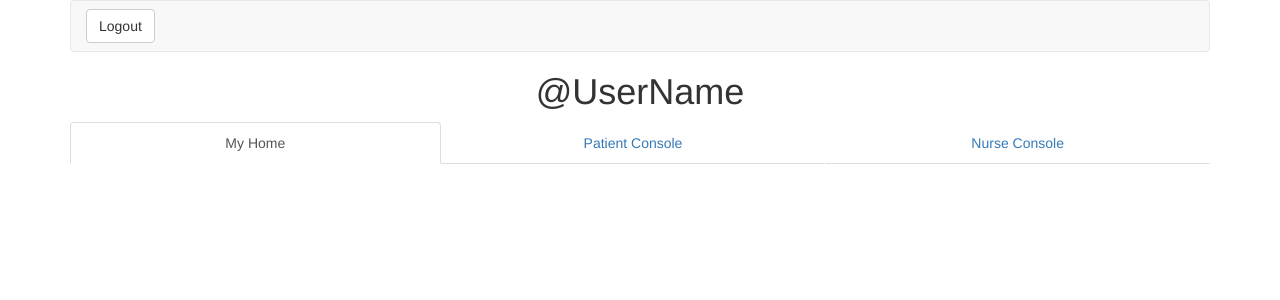
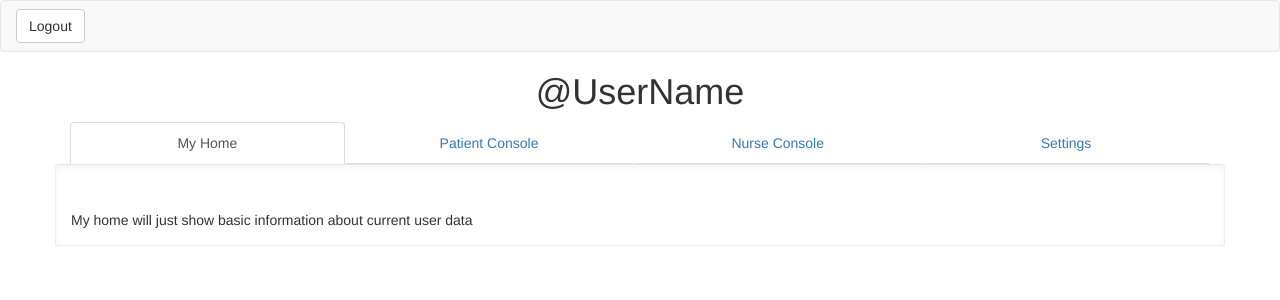
Before and after one commit to ece492g1/smart-bandage-web, a PHP site: page /adminhome.php in a window 1280 px wide. Shown: the top 300 px of the page. Run offline with PHP 8.4, Linux system fonts and the light colour scheme; the visitor is signed in with stand-in values (Sample User, id 1).

Commit message:
Minor layout changes

```diff
--- a/adminhome.php
+++ b/adminhome.php
@@ -20,6 +20,7 @@
 
     <!-- Bootstrap core CSS -->
     <link href="/dist/css/bootstrap.min.css" rel="stylesheet">
+		<link href="/dist/custom/css/sb.css" rel="stylesheet">
 
 
     <!-- Custom styles for this template -->
@@ -33,25 +34,29 @@
       <script src="https://oss.maxcdn.com/respond/1.4.2/respond.min.js"></script>
     <![endif]-->
   </head>
-  <div class=container>
+
   <body>
+
 		<?php
 		include('include/navbar.php');
 		?>
     <h1 class="text-center">@UserName</h1>
+		<div class="container">
     <ul class="nav nav-tabs nav-justified">
       <li role="presentation" class="active"><a data-toggle="tab" href="#myhome">My Home</a></li>
       <li role="presentation"><a data-toggle="tab" href="#patientConsole">Patient Console</a></li>
       <li role="presentation"><a data-toggle="tab" href="#nurseConsole">Nurse Console</a></li>
+			<li role="presentation"><a data-toggle="tab" href="#settings">Settings</a></li>
     </ul>
 
     <!-- Tab panes -->
   <div class="tab-content">
-    <div role="tabpanel" class="tab-pane active" id="myhome">
-
-    </div>
-    <div role="tabpanel" class="tab-pane" id="patientConsole">PatientTab</div>
-    <div role="tabpanel" class="tab-pane" id="nurseConsole">NurseTab</div>
+    <div role="tabpanel" class="tab-pane active bs-example" id="myhome">My home will just show
+		basic information about current user data </div>
+    <div role="tabpanel" class="tab-pane bs-example" id="patientConsole">Search Bar to lookup patients
+		also a button to add another patient</div>
+    <div role="tabpanel" class="tab-pane bs-example" id="nurseConsole">Search to lookup nurses</div>
+		<div role="tabpanel" class="tab-pane" id="settings">edit my own information</div>
   </div>
 
   </div>
--- /dev/null
+++ b/dist/custom/css/sb.css
@@ -0,0 +1,23 @@
+.bs-example {
+    position: relative;
+    padding: 45px 15px 15px;
+    margin: 0 -15px 15px;
+    border-color: #e5e5e5 #eee #eee;
+    border-style: solid;
+    border-width: 1px;
+    border-radius: 4px 4px 0 0;
+    -webkit-box-shadow: inset 0 3px 6px rgba(0,0,0,.05);
+    box-shadow: inset 0 3px 6px rgba(0,0,0,.05);
+}
+
+@media (min-width: 768px)
+.bs-example {
+    margin-right: 0;
+    margin-left: 0;
+    background-color: #fff;
+    border-color: #ddd;
+    border-width: 1px;
+    border-radius: 4px 4px 0 0;
+    -webkit-box-shadow: none;
+    box-shadow: none;
+}
```
Also changed, not shown: nursehome.php (+14 -5 lines).
